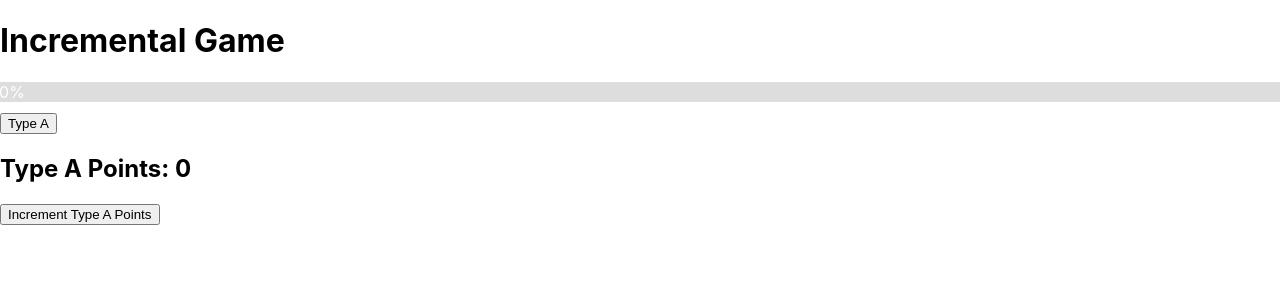
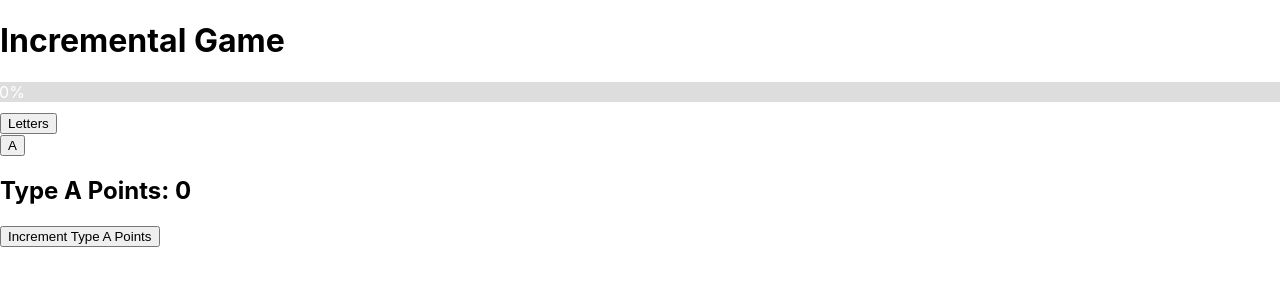
Before and after one commit to ZokkaXDJ9/incremental-game, a React (Create React App) app: page / in a window 1280 px wide. Shown: the top 300 px of the page. Built offline with nearby package versions, Linux system fonts and the light colour scheme; the HTML template or start-up script is replaced by a standard one.

Commit message:
Tab System and Upgrades Tab

```diff
--- a/src/App.jsx
+++ b/src/App.jsx
@@ -1,14 +1,15 @@
 import React, { useState, useEffect } from 'react';
 import ProgressBar from './ProgressBar';
-import Tabs from './Tabs';
 import TabContent from './TabContent';
-import unlockNextType from './unlockUtils'; // Import the unlock function
+// import Tabs from './Tabs';
+import unlockNextType from './unlockUtils';
 
 function App() {
   const [points, setPoints] = useState([0]);
-  const [pointsPerClick] = useState(1);
-  const [tickRate] = useState(1000);
-  const [activeTab, setActiveTab] = useState('A');
+  const [gameMechanicUnlocked, setGameMechanicUnlocked] = useState(false);
+  const [upgradeCounter, setUpgradeCounter] = useState(0);
+  const [activeMainTab, setActiveMainTab] = useState('Letters');
+  const [activeLetterTab, setActiveLetterTab] = useState('A');
   const [unlockedTabs, setUnlockedTabs] = useState(['A']);
   const goal = 100000;
 
@@ -22,16 +23,16 @@ function App() {
         }
         return newPoints;
       });
-    }, tickRate);
+    }, 1000);
     return () => clearInterval(interval);
-  }, [tickRate, points]);
+  }, [gameMechanicUnlocked, points]);
 
   const increment = () => {
-    setPoints([points[0] + pointsPerClick, ...points.slice(1)]);
+    setPoints((currentPoints) => [currentPoints[0] + 1, ...currentPoints.slice(1)]);
   };
 
   const upgradePoints = (index) => {
-    if (points[index] >= 10) {
+    if (index < points.length - 1 && points[index] >= 10) {
       let newPoints = [...points];
       newPoints[index] -= 10;
       newPoints[index + 1] += 1;
@@ -44,12 +45,58 @@ function App() {
     return Math.min(100, (currentAPoints / goal) * 100);
   };
 
+  const unlockGameMechanic = () => {
+    setGameMechanicUnlocked(true);
+    setUpgradeCounter(upgradeCounter + 1);
+    setActiveMainTab('Upgrades'); // Automatically switch to Upgrades tab upon unlocking
+    setPoints([0]);
+    setUnlockedTabs(['A']); // Reset unlocked tabs to only 'A' initially
+  };
+
+  const renderMainTabs = () => (
+    <>
+      <button onClick={() => setActiveMainTab('Letters')}>Letters</button>
+      {gameMechanicUnlocked && <button onClick={() => setActiveMainTab('Upgrades')}>Upgrades</button>}
+    </>
+  );
+
+  const renderLetterTabs = () => (
+    <>
+      {unlockedTabs.map((letter) => (
+        <button key={letter} onClick={() => setActiveLetterTab(letter)}>
+          {letter}
+        </button>
+      ))}
+    </>
+  );
+
+  const renderUpgradesTab = () => (
+    <div>
+      <h2>Upgrades</h2>
+      <p>Upgrade Counter: {upgradeCounter}</p>
+      {/* Future upgrade options will go here */}
+    </div>
+  );
+
   return (
     <div>
       <h1>Incremental Game</h1>
       <ProgressBar progress={getProgress()} />
-      <Tabs unlockedTabs={unlockedTabs} setActiveTab={setActiveTab} />
-      <TabContent tab={activeTab} points={points} increment={increment} upgradePoints={upgradePoints} unlockNextType={() => unlockNextType(points, points.length - 1, setPoints, setUnlockedTabs)} />
+      {getProgress() >= 100 && !gameMechanicUnlocked && (
+        <button onClick={unlockGameMechanic}>Unlock new Game Mechanic</button>
+      )}
+      <div>{renderMainTabs()}</div>
+      <div>{activeMainTab === 'Letters' && renderLetterTabs()}</div>
+      <div>{activeMainTab === 'Letters' && (
+        <TabContent
+          tab={activeLetterTab}
+          points={points}
+          increment={increment}
+          unlockNextType={() => unlockNextType(points, points.length - 1, setPoints, setUnlockedTabs)}
+          upgradePoints={upgradePoints}
+        />
+      )}
+      {activeMainTab === 'Upgrades' && renderUpgradesTab()}</div>
     </div>
   );
 }
```
